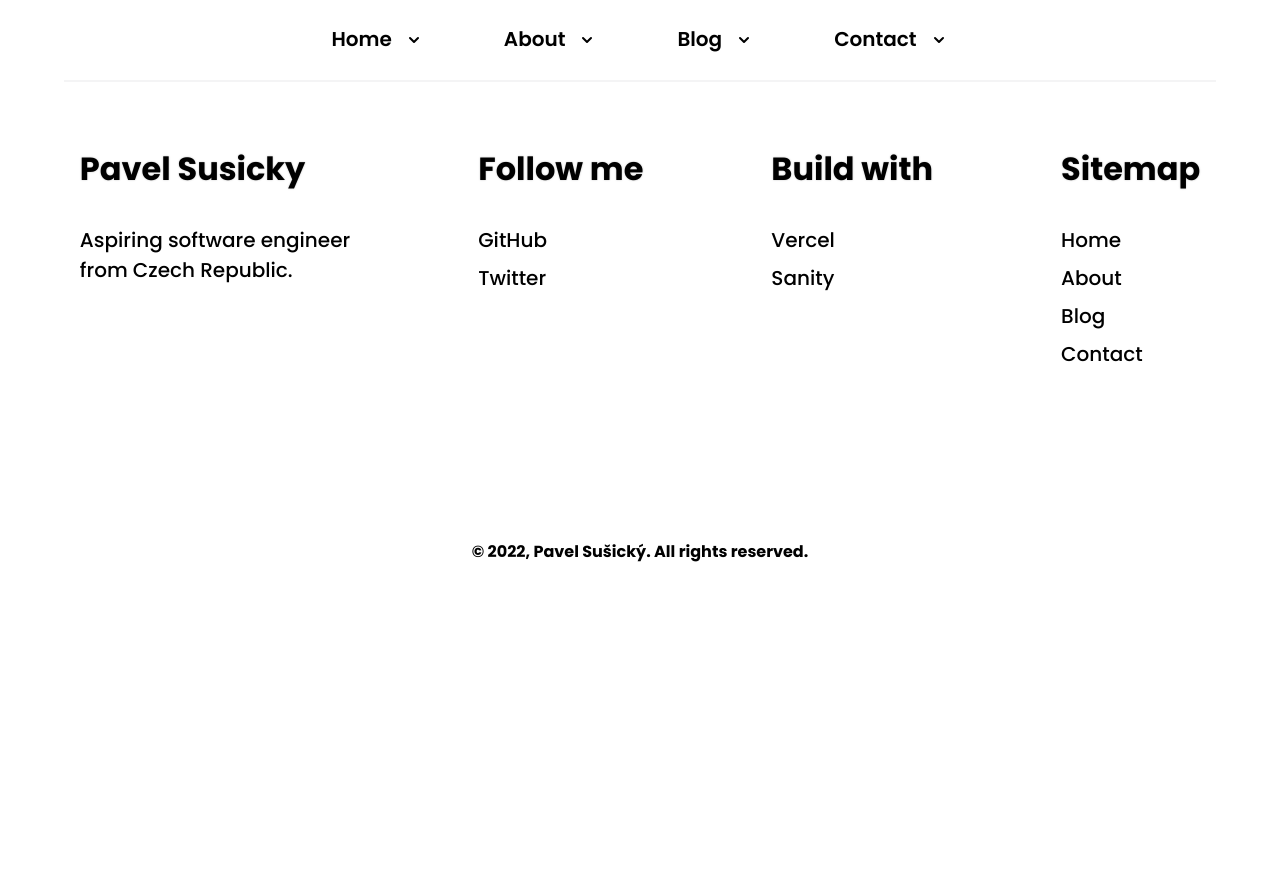
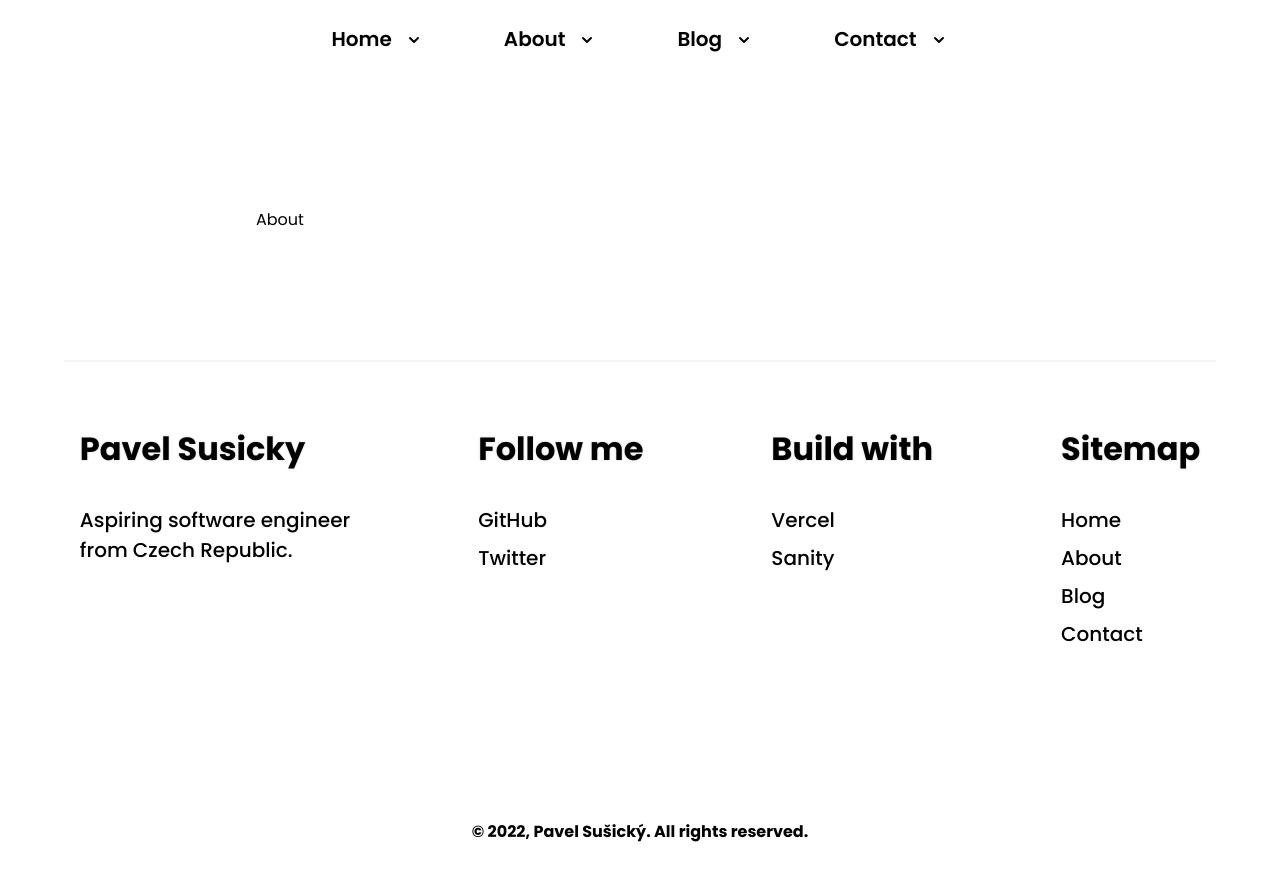
Before and after one commit to susickypavel/frontendista.cz, a Next.js app: page /about in a window 1280 px wide. Before the commit the page ends 800 px from the top, so only its background shows below. Built offline with nearby package versions, Linux system fonts and the light colour scheme.

Commit message:
feat(about): add basic styling

```diff
--- a/pages/about.tsx
+++ b/pages/about.tsx
@@ -1,9 +1,11 @@
 import * as React from "react";
+
+import styles from "@stylesheets/pages/about-page.module.scss";
 
 import type { NextPage } from "next";
 
 const AboutPage: NextPage = () => {
-  return <div />;
+  return <main className={styles.main}>About</main>;
 };
 
 export default AboutPage;
--- /dev/null
+++ b/src/stylesheets/pages/about-page.module.scss
@@ -0,0 +1,5 @@
+.main {
+  max-width: 48rem;
+  margin: 0 auto;
+  padding: 8rem 0;
+}
```
